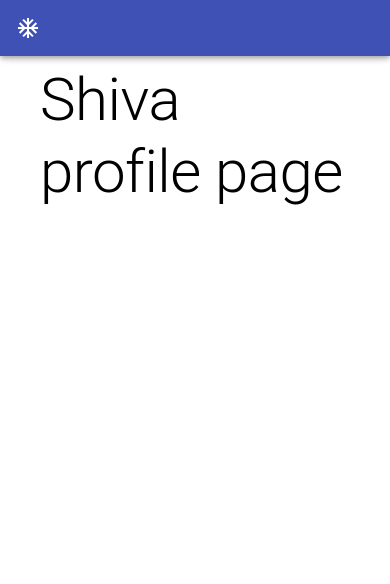
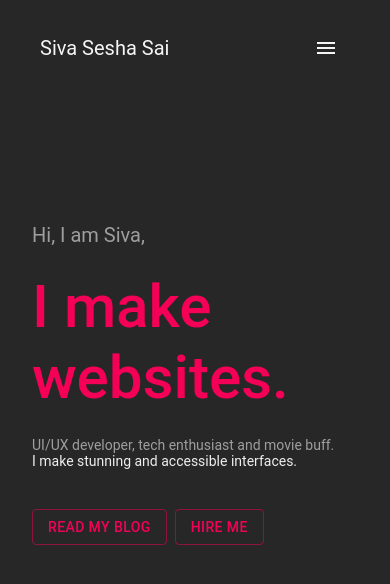
Before and after one commit to avsssai/redesigned-portfilio, a React (Create React App) app in the folder client/: page / in a window 390 px wide. Shown: the top 584 px of the page. Built offline with nearby package versions, Linux system fonts and the light colour scheme.

Commit message:
home page made responsive

```diff
--- a/client/src/components/Home/Home.js
+++ b/client/src/components/Home/Home.js
@@ -1,5 +1,5 @@
 import React, { useState } from "react";
-import { Card, Container, Grid, Typography } from "@material-ui/core";
+import { Card, Container, Grid, Typography, Button } from "@material-ui/core";
 import useStyles from "./styles";
 
 const Home = () => {
@@ -7,13 +7,31 @@ const Home = () => {
 	const classes = useStyles();
 	return (
 		<div className={classes.main}>
-			<Container fixed maxWidth='lg'>
-				<Typography variant='h2'>Shiva profile page</Typography>
-				<Grid container>
-					<Grid item xs={10} sm={8}>
-						<Card></Card>
-					</Grid>
-				</Grid>
+			<Container fixed>
+				<div className={classes.intro}>Hi, I am Siva,</div>
+				<div className={classes.job}>I make websites.</div>
+				<div className={classes.subText}>
+					UI/UX developer, tech enthusiast and movie buff. <br />
+					<span className={classes.highLight}>
+						I make stunning and accessible interfaces.
+					</span>
+				</div>
+				<div className={classes.buttonTray}>
+					<Button
+						variant='outlined'
+						color='secondary'
+						className={classes.homePageButton}
+						size='medium'>
+						Read my blog
+					</Button>
+					<Button
+						variant='outlined'
+						color='secondary'
+						size='medium'
+						className={classes.homePageButton}>
+						Hire me
+					</Button>
+				</div>
 			</Container>
 		</div>
 	);
--- a/client/src/components/Home/styles.js
+++ b/client/src/components/Home/styles.js
@@ -6,6 +6,52 @@ const styles = makeStyles((theme) => ({
 		padding: theme.spacing(2),
 		display: "flex",
 	},
+	main: {
+		minHeight: "70vh",
+		display: "flex",
+		marginTop: "20vh",
+		fontFamily: theme.typography.fontFamily,
+		color: theme.palette.grey["500"],
+		[theme.breakpoints.down("xs")]: {
+			marginTop: "15vh",
+		},
+	},
+	intro: {
+		fontSize: theme.typography.h4.fontSize,
+		[theme.breakpoints.down("xs")]: {
+			fontSize: theme.typography.h6.fontSize,
+		},
+	},
+	job: {
+		fontSize: theme.typography.h1.fontSize,
+		color: theme.palette.secondary.main,
+		fontFamily: theme.typography.fontFamily,
+		fontWeight: theme.typography.fontWeightMedium,
+		marginBottom: theme.spacing(3),
+		marginTop: theme.spacing(3),
+		[theme.breakpoints.down("xs")]: {
+			fontSize: theme.typography.h2.fontSize,
+		},
+	},
+	subText: {
+		fontSize: theme.typography.h5.fontSize,
+		marginTop: theme.spacing(1),
+		[theme.breakpoints.down("xs")]: {
+			fontSize: theme.typography.body2.fontSize,
+		},
+	},
+	buttonTray: {
+		marginTop: theme.spacing(5),
+	},
+	homePageButton: {
+		marginRight: theme.spacing(2),
+		[theme.breakpoints.down("xs")]: {
+			marginRight: theme.spacing(1),
+		},
+	},
+	highLight: {
+		color: theme.palette.grey["200"],
+	},
 }));
 
 export default styles;
--- a/client/src/components/Navbar/Navbar.js
+++ b/client/src/components/Navbar/Navbar.js
@@ -1,11 +1,32 @@
 import React from "react";
-import { Container, Toolbar, AppBar } from "@material-ui/core";
+import { Container, Toolbar, AppBar, Grid } from "@material-ui/core";
 import AcUnitIcon from "@material-ui/icons/AcUnit";
+import IconButton from "@material-ui/core/IconButton";
+import MenuIcon from "@material-ui/icons/Menu";
 
+import useStyles from "./styles.js";
 const Navbar = () => {
+	const classes = useStyles();
 	return (
-		<>
-			<AppBar>
+		<Container>
+			<Grid container>
+				<Grid item xs={12} className={classes.navbar}>
+					<div className={classes.iconName}>Siva Sesha Sai</div>
+					<div className={classes.aboveSmall}>
+						<div className={classes.navCluster}>
+							<div className={classes.nav}>Contact</div>
+							<div className={classes.nav}>My Work</div>
+							<div className={classes.nav}>Blog</div>
+						</div>
+					</div>
+					<div className={classes.belowSmall}>
+						<IconButton color='inherit'>
+							<MenuIcon />
+						</IconButton>
+					</div>
+				</Grid>
+			</Grid>
+			{/* <AppBar>
 				<Toolbar>
 					<AcUnitIcon
 						edge='start'
@@ -14,8 +35,8 @@ const Navbar = () => {
 					/>
 				</Toolbar>
 			</AppBar>
-			<Toolbar />
-		</>
+			<Toolbar /> */}
+		</Container>
 	);
 };
 
--- /dev/null
+++ b/client/src/components/Navbar/styles.js
@@ -0,0 +1,39 @@
+import { makeStyles } from "@material-ui/core";
+
+const styles = makeStyles((theme) => ({
+	navbar: {
+		display: "flex",
+		justifyContent: "space-between",
+		padding: theme.spacing(3),
+		alignContent: "center",
+		color: theme.palette.grey["100"],
+		fontFamily: theme.typography.fontFamily,
+	},
+	iconName: {
+		fontSize: theme.typography.h6.fontSize,
+		display: "flex",
+		alignItems: "center",
+	},
+	navCluster: {
+		display: "flex",
+		justifyContent: "space-between",
+		alignContent: "center",
+	},
+	nav: {
+		paddingRight: theme.spacing(4),
+	},
+	aboveSmall: {
+		display: "flex",
+		alignItems: "center",
+		[theme.breakpoints.down("xs")]: {
+			display: "none",
+		},
+	},
+	belowSmall: {
+		[theme.breakpoints.up("sm")]: {
+			display: "none",
+		},
+	},
+}));
+
+export default styles;
--- /dev/null
+++ b/client/src/index.css
@@ -0,0 +1,4 @@
+body {
+	margin: 0;
+	background-color: #272727;
+}
--- a/client/src/index.js
+++ b/client/src/index.js
@@ -1,4 +1,6 @@
 import React from "react";
 import ReactDOM from "react-dom";
+import "./index.css";
 import App from "./App";
+
 ReactDOM.render(<App />, document.getElementById("root"));
```
